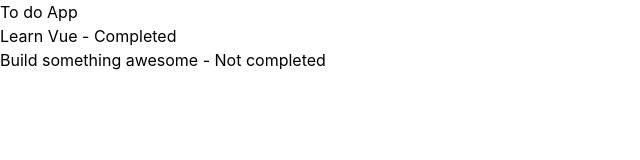
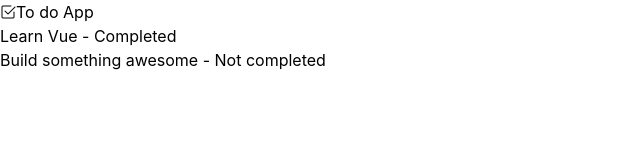
Before and after one commit to deejayjay/pinia-crash-course, a Vue app: page / in a window 1280 px wide. Shown: the top 160 px of the page, without its empty margins (0-640 px from the left). Built offline with nearby package versions, Linux system fonts and the light colour scheme.

Commit message:
Adds bootstrap icons to the project

```diff
--- a/package.json
+++ b/package.json
@@ -8,6 +8,7 @@
     "preview": "vite preview"
   },
   "dependencies": {
+    "bootstrap-icons": "^1.10.5",
     "pinia": "^2.1.3",
     "vue": "^3.3.4"
   },
--- a/src/App.vue
+++ b/src/App.vue
@@ -20,7 +20,7 @@ const todoList = [
 
 <template>
   <header>
-    <h1>To do App</h1>
+    <h1><i class="bi bi-check2-square"></i>To do App</h1>
   </header>
   <main>
     <TodoList :todos="todoList" />
--- a/src/main.js
+++ b/src/main.js
@@ -1,7 +1,9 @@
+import { createApp } from 'vue'
+import { createPinia } from 'pinia'
+
+import "/node_modules/bootstrap-icons/font/bootstrap-icons.css"
 import './assets/main.css'
 
-import { createApp } from 'vue'
-import { createPinia } from 'pinia'
 import App from './App.vue'
 
 const app = createApp(App)
```
Also changed, not shown: 1 other file (tests, documents, lock files or other folders).
